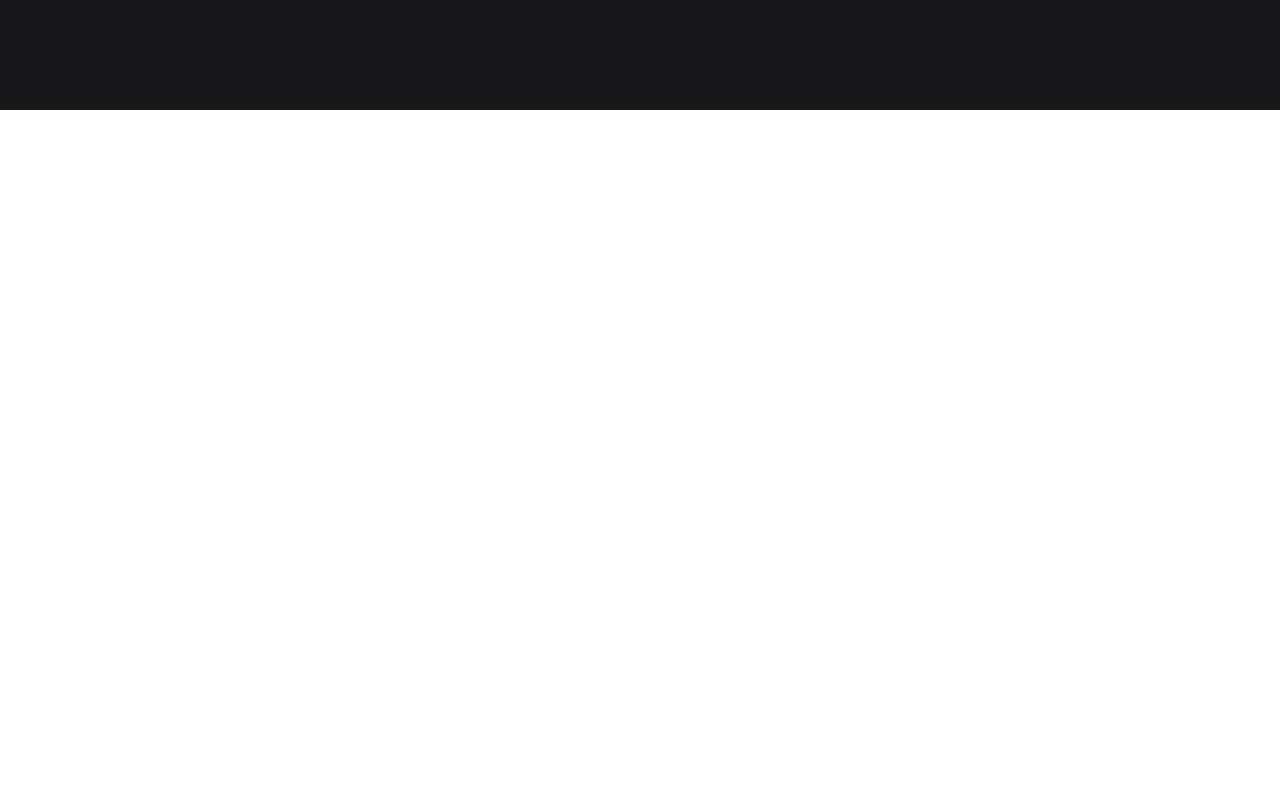
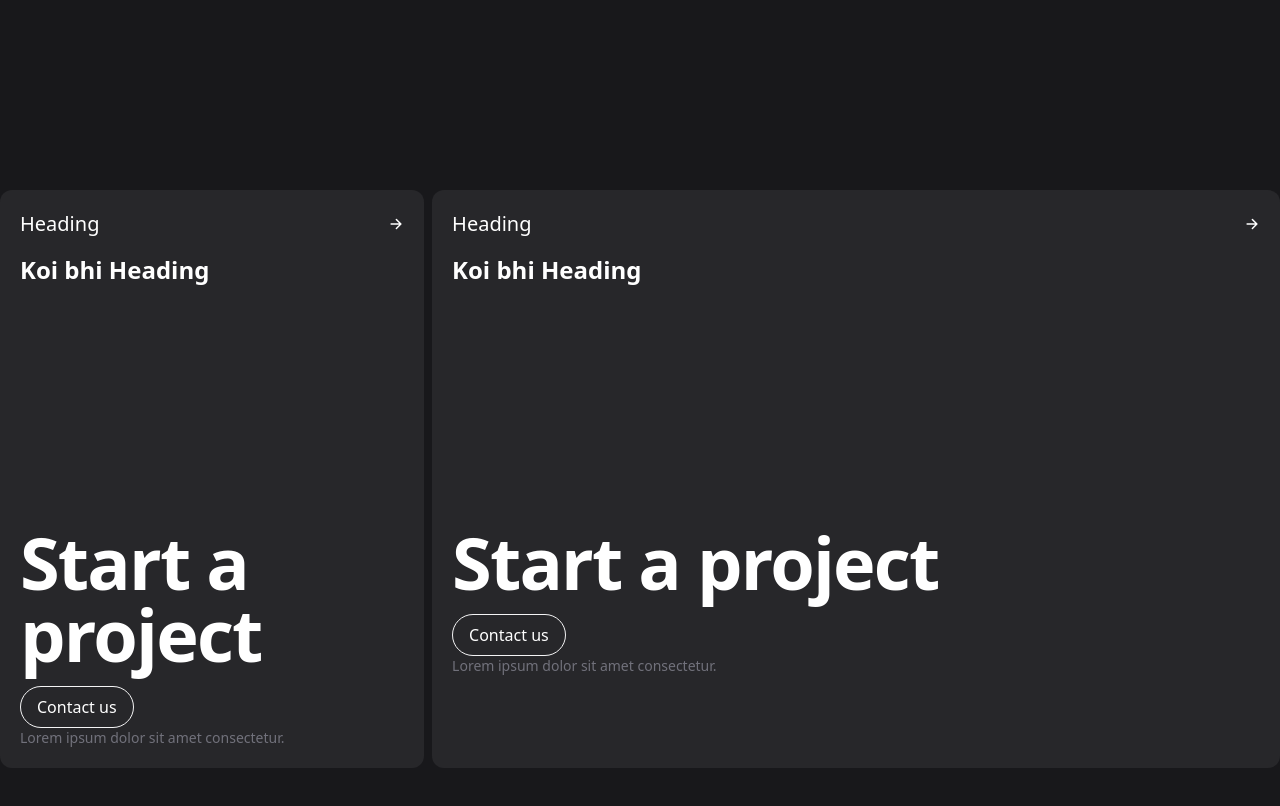
Before and after one commit to Inshalmunaf/Refokus-Clone-, a React (Vite) app: page / in a window 1280 px wide. Shown: the part 2742-3548 px from the top of the page. Before the commit the page ends 2852 px from the top, so only its background shows below. Built offline with nearby package versions, Linux system fonts and the light colour scheme.

Commit message:
Adding a divider

```diff
--- a/src/App.jsx
+++ b/src/App.jsx
@@ -4,6 +4,7 @@ import Work from './components/Work'
 import Stripes from './components/Stripes'
 import Products from './components/Products'
 import Marquees from './components/Marquees'
+import Cards from './components/Cards'
 
 function App() {
   return (
@@ -13,6 +14,7 @@ function App() {
       <Stripes />
       <Products/>
       <Marquees/>
+      <Cards/>
 
     </div>
   )
--- /dev/null
+++ b/src/components/Card.jsx
@@ -0,0 +1,23 @@
+import React from 'react'
+import { IoArrowForwardOutline } from "react-icons/io5";
+
+function Card({width}) {
+    return (
+        <div className= {`bg-zinc-800 p-5 rounded-xl ${width}`}>
+            <div className="w-full">
+                <div className="w-full flex justify-between items-center">
+                    <h3 className='text-xl'>Heading</h3>
+                    <IoArrowForwardOutline />
+                </div>
+                <h1 className='text-2xl font-semibold mt-4'>Koi bhi Heading </h1>
+            </div>
+            <div className="down ">
+                <h1 className='text-7xl font-semibold mt-60 tracking-tight leading-none'>Start a project</h1>
+                <button className='px-4 py-2 rounded-full border-[1px] border-zinc-100 mt-4'>Contact us</button>
+                <p className='text-sm font-medium text-zinc-500 '>Lorem ipsum dolor sit amet consectetur.</p>
+            </div>
+        </div>
+    )
+}
+
+export default Card
--- /dev/null
+++ b/src/components/Cards.jsx
@@ -0,0 +1,15 @@
+import React from 'react'
+import Card from './Card'
+
+function Cards() {
+  return (
+    <div className='w-full'>
+        <div className="max-w-screen-xl mx-auto py-20 flex gap-2">
+        <Card width ={"basis-1/3"}/>
+        <Card width ={"basis-2/3"}/>
+        </div>
+    </div>
+  )
+}
+
+export default Cards
```
